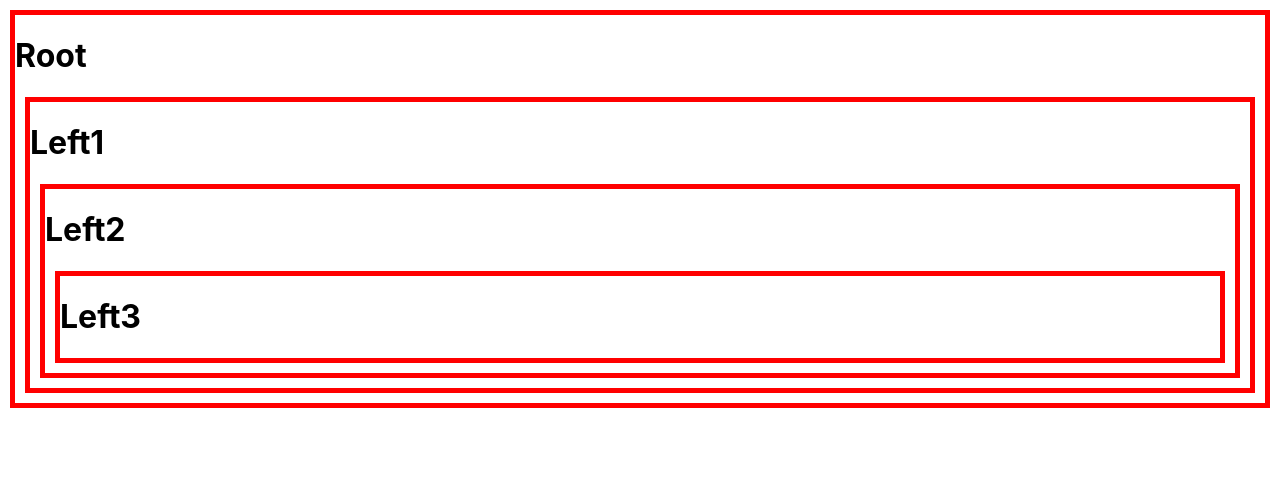
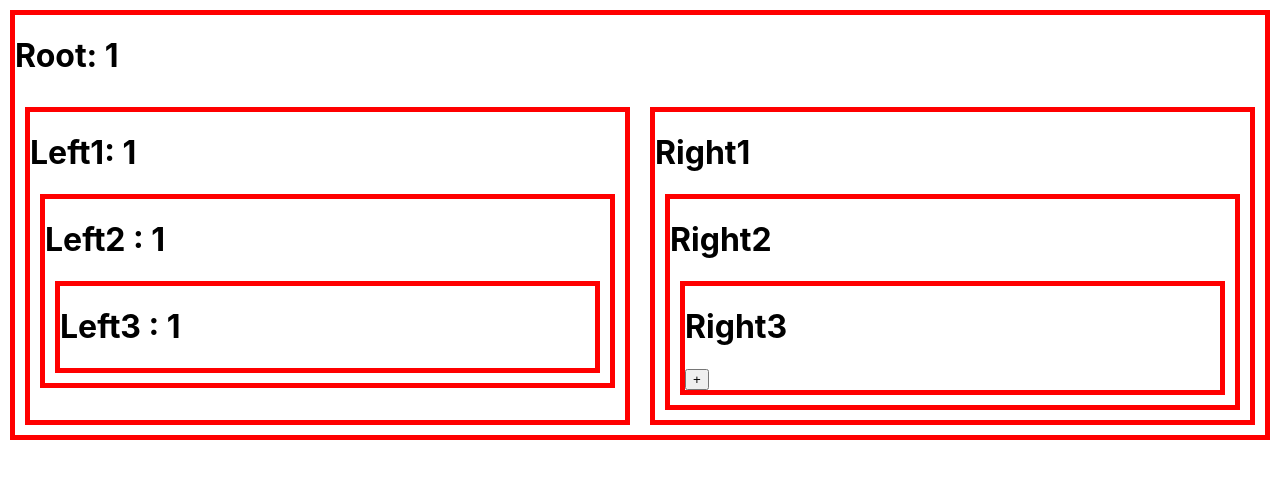
Before and after one commit to itslitulinchpin2/reactreduxbasicapp, a React (Create React App) app: page / in a window 1280 px wide. Shown: the top 478 px of the page. Built offline with nearby package versions, Linux system fonts and the light colour scheme.

Commit message:
adding number using simple props

```diff
--- a/src/App.css
+++ b/src/App.css
@@ -36,8 +36,13 @@
     transform: rotate(360deg);
   }
 } */
-#container, #container div{
+#container, #container > div div {
   border: 5px solid red;
   margin:10px;
 
 }
+#grid {
+  display:grid;
+  grid-template-columns: 1fr 1fr;
+
+}
--- a/src/App.js
+++ b/src/App.js
@@ -2,41 +2,85 @@
 import './App.css';
 import React,{useState} from 'react';
 
-function Left1(){
+function Left1(props){
   return(
     <div>
-      <h1>Left1</h1>
-      <Left2></Left2>
+      <h1>Left1: {props.number}</h1>
+      <Left2 number={props.number}></Left2>
     </div>
   )
 }
 
-function Left2(){
+function Left2(props){
   return(
     <div>
-      <h1>Left2</h1>
-      <Left3></Left3>
+      <h1>Left2 : {props.number}</h1>
+      <Left3 number={props.number} ></Left3>
     </div>
   )
 }
 
-function Left3(){
+function Left3(props){
   return(
     <div>
-      <h1>Left3</h1>
+      <h1>Left3 : {props.number}</h1>
     </div>
   )
 }
 
+function Right1(props){
+  return(
+    <div>
+      <h1>Right1</h1>
+      <Right2 onIncrease={function(){
+        props.onIncrease();
+      }}></Right2>
+
+    </div>
+  )
+}
+
+function Right2(props){
+  return(
+    <div>
+      <h1>Right2</h1>
+      <Right3 onIncrease={function(){
+        props.onIncrease();
+      }}></Right3>
+    </div>
+  )
+}
+
+function Right3(props){
+  return(
+    <div>
+      <h1>Right3</h1>
+      <input type="button" value="+" onClick={function(){
+        props.onIncrease();
+      }}></input>
+
+    </div>
+  )
+}
 
 function App() {
   const [number,setNumber]=useState(1);
   return (
     <div id="container">
-      <h1>Root</h1>
-      <Left1></Left1>
+        <h1>Root: {number}</h1>
+        <div id="grid">
+          <Left1 number={number}></Left1>
+          <Right1 onIncrease={function(){
+            setNumber(number+1);
+          }}></Right1>
+        </div>
     </div>
   );
 }
 
+//App에서의 number 값을 계속해서 하위 컴포넌트로 전달하기는 매우 복잡함.
+//컴포넌트가 여러개일 수록 더 복잡하다. 절망적이다.
+//prop으로 유선 연결돼있기 때문에 매우 복잡
+//유선 prop으로 전달하는 방식이 아닌 새로운 효과적 방법이 Redux임.
+
 export default App;
```
